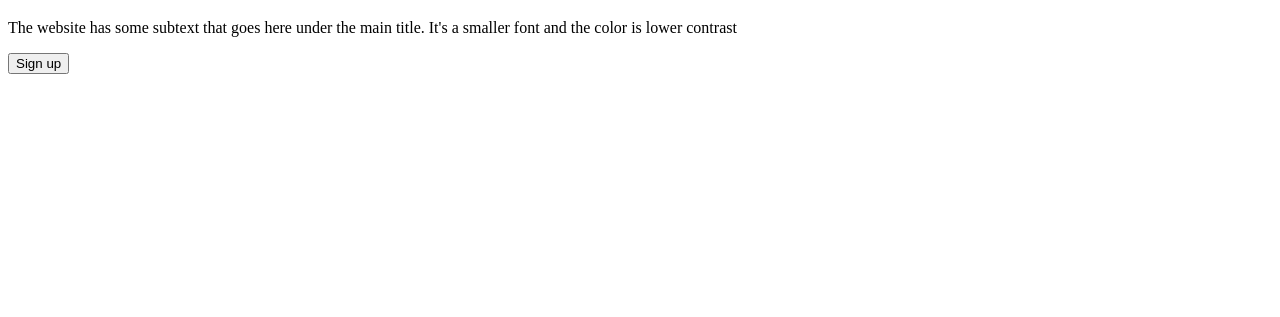
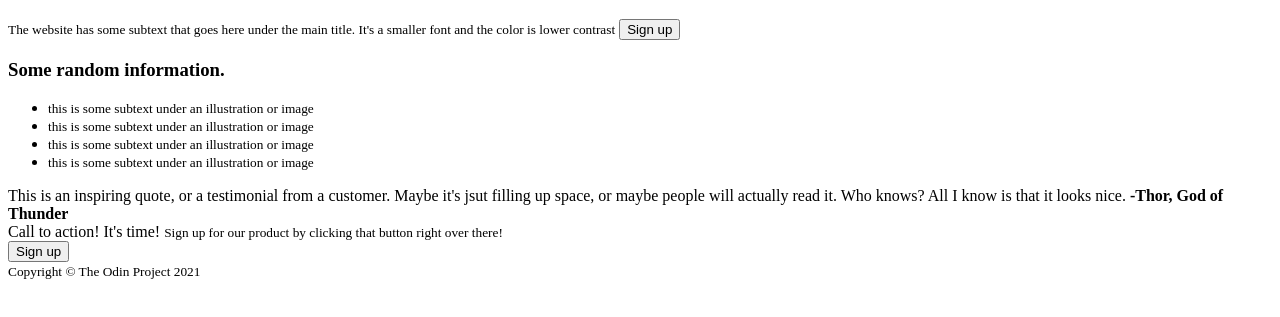
Before and after one commit to kunjanrana4/landing-page, a plain HTML site: page index.html in a window 1280 px wide. Shown: the part 157-474 px from the top of the page. Drawn offline with Linux system fonts and the light colour scheme.

Commit message:
Refactor(index.html): Add all content
All content added to index.html with the tags and classes.

```diff
--- a/index.html
+++ b/index.html
@@ -20,10 +20,54 @@
         <div class="hero-content">
             <div class="hero-text">
                 <h1>This website is awesome</h1>
-                <p>The website has some subtext that goes here under the main title. It's a smaller font and the color is lower contrast</p>
+                <small>The website has some subtext that goes here under the main title. It's a smaller font and the color is lower contrast</small>
                 <button>Sign up</button>
             </div>
         </div>
     </div>
+
+    <div class="information">
+        <h3>Some random information.</h3>
+        <div class="illustration">
+            <ul>
+                <li>
+                    <div class="placeholder"></div>
+                    <small>this is some subtext under an illustration or image</small>
+                </li>
+                <li>
+                    <div class="placeholder"></div>
+                    <small>this is some subtext under an illustration or image</small>
+                </li>
+                <li>
+                    <div class="placeholder"></div>
+                    <small>this is some subtext under an illustration or image</small>
+                </li>
+                <li>
+                    <div class="placeholder"></div>
+                    <small>this is some subtext under an illustration or image</small>
+                </li>
+            </ul>
+
+        </div>
+
+        <div class="quote">
+            <quote>This is an inspiring quote, or a testimonial from a customer. Maybe it's jsut filling up space, or maybe people will actually read it. Who knows? All I know is that it looks nice.</quote>
+            <strong>-Thor, God of Thunder</strong>
+        </div>
+
+        <div class="call-to-action">
+            <div class="dialog">
+                <div>
+                    Call to action! It's time!
+                    <small>Sign up for our product by clicking that button right over there!</small>
+                </div>
+                <button>Sign up</button>
+            </div>
+        </div>
+
+        <div class="footer">
+            <small>Copyright &copy; The Odin Project 2021</small>
+        </div>
+    </div>
 </body>
 </html>
```
